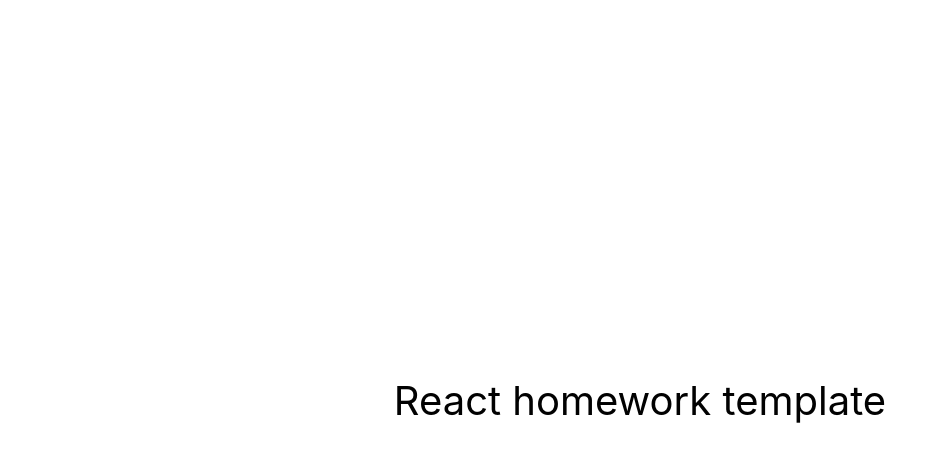
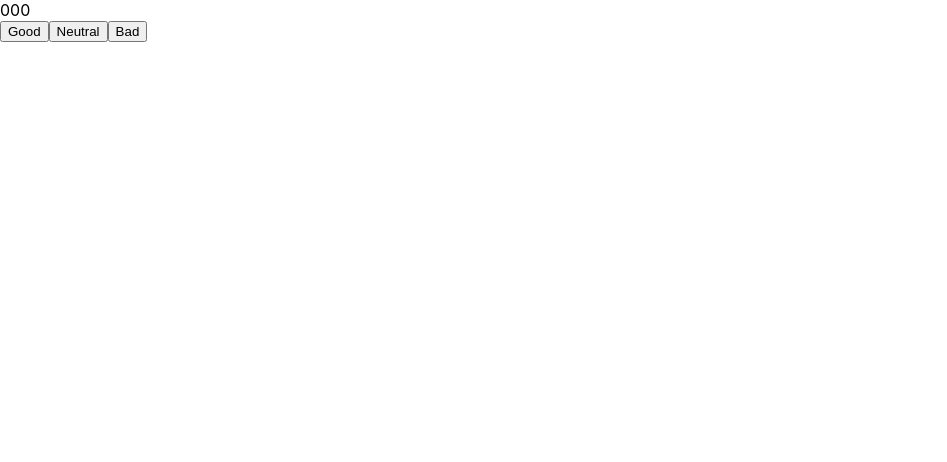
Before and after one commit to vokur13/goit-react-hw-02-feedback-draft, a React (Create React App) app: page / in a window 1280 px wide. Shown: the top 462 px of the page, without its empty margins (0-947 px from the left). Built offline with nearby package versions, Linux system fonts and the light colour scheme.

Commit message:
feedback added

```diff
--- a/package.json
+++ b/package.json
@@ -1,8 +1,8 @@
 {
-  "name": "goit-react-mod-02-states-events",
+  "name": "goit-react-hw-02-feedback-draft",
   "version": "0.1.0",
   "private": true,
-  "homepage": "https://vokur13.github.io/goit-react-mod-02-states-events/",
+  "homepage": "https://vokur13.github.io/goit-react-hw-02-feedback-draft/",
   "dependencies": {
     "@testing-library/jest-dom": "^5.16.3",
     "@testing-library/react": "^12.1.4",
--- a/src/App/App.jsx
+++ b/src/App/App.jsx
@@ -1,16 +1,9 @@
+import Feedback from 'Components/Feedback/Feedback';
+
 export const App = () => {
   return (
-    <div
-      style={{
-        height: '100vh',
-        display: 'flex',
-        justifyContent: 'center',
-        alignItems: 'center',
-        fontSize: 40,
-        color: '#010101'
-      }}
-    >
-      React homework template
+    <div>
+      <Feedback initialValue={0} />
     </div>
   );
 };
--- /dev/null
+++ b/src/Components/Feedback/Feedback.jsx
@@ -0,0 +1,57 @@
+import React, { Component } from 'react';
+// import Controls from './Controls';
+// import Value from './Value';
+// import './Counter.css';
+
+class Feedback extends Component {
+  static defaultProps = {
+    step: 1,
+    initialValue: 0,
+  };
+
+  static propTypes = {};
+
+  state = {
+    good: this.props.initialValue,
+    neutral: this.props.initialValue,
+    bad: this.props.initialValue,
+  };
+
+  handleIncrementGood = () => {
+    this.setState(prevState => ({
+      good: prevState.good + this.props.step,
+    }));
+  };
+
+  handleIncrementNeutral = () => {
+    this.setState(prevState => ({
+      neutral: prevState.neutral + this.props.step,
+    }));
+  };
+  handleIncrementBad = () => {
+    this.setState(prevState => ({ bad: prevState.bad + this.props.step }));
+  };
+
+  render() {
+    return (
+      <div className="Counter">
+        <span className="Counter__value">{this.state.good}</span>
+        <span className="Counter__value">{this.state.neutral}</span>
+        <span className="Counter__value">{this.state.bad}</span>
+        <div className="Counter__controls">
+          <button type="button" onClick={this.handleIncrementGood}>
+            Good
+          </button>
+          <button type="button" onClick={this.handleIncrementNeutral}>
+            Neutral
+          </button>
+          <button type="button" onClick={this.handleIncrementBad}>
+            Bad
+          </button>
+        </div>
+      </div>
+    );
+  }
+}
+
+export default Feedback;
```
Also changed, not shown: src/Components/Feedback/Feedback.styled.jsx (added), 1 other file (tests, documents, lock files or other folders).
